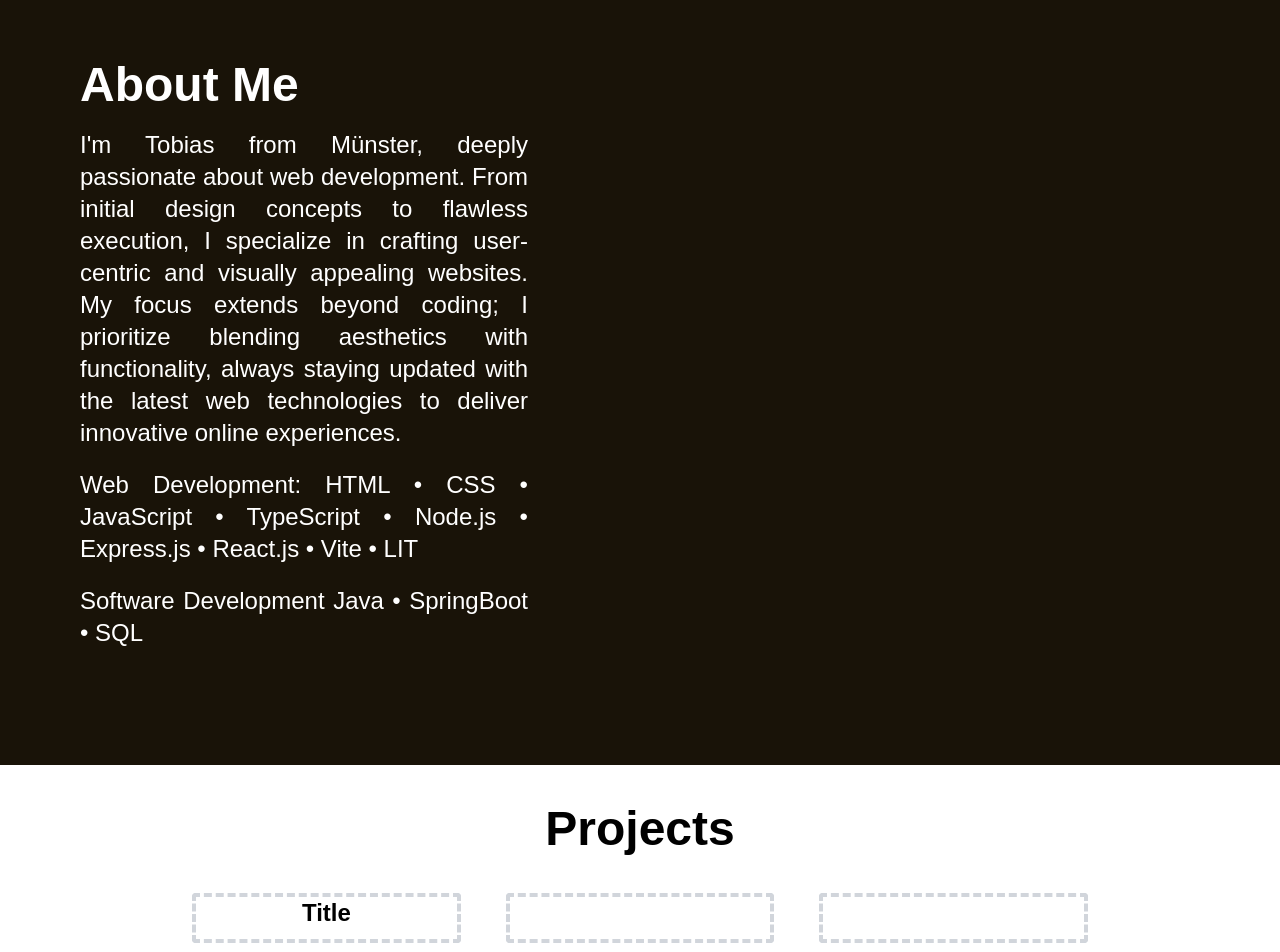
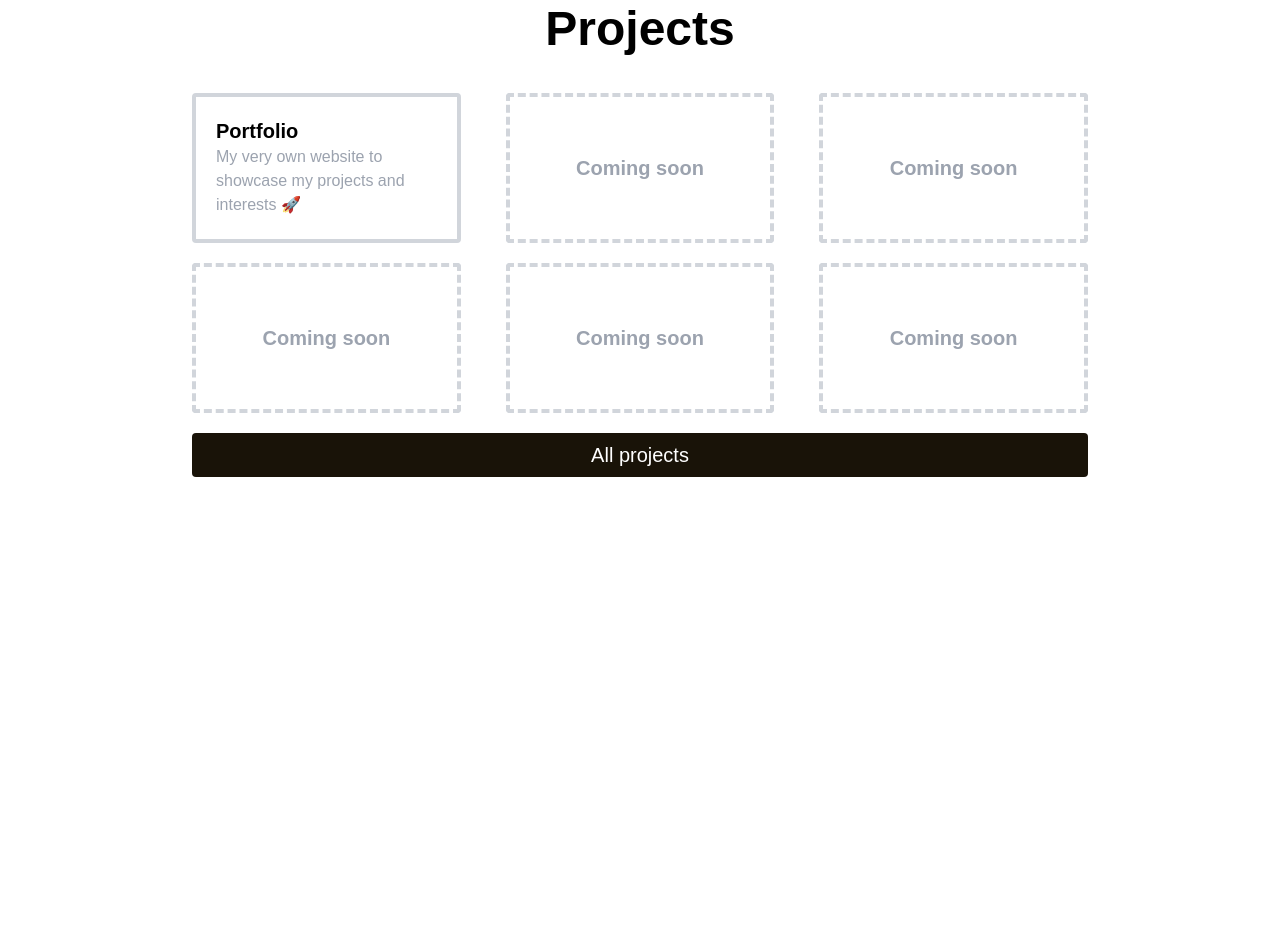
Before and after one commit to tobiasspilleman/tobiasspilleman.com, a Next.js app: page / in a window 1280 px wide. Shown: the part 820-1772 px from the top of the page. After the commit the page ends 1317 px from the top, so only its background shows below. Built offline with nearby package versions, Linux system fonts and the light colour scheme.

Commit message:
💄 Styling stuff

```diff
--- a/assets/res/projects.json
+++ b/assets/res/projects.json
@@ -1,13 +1,14 @@
 [
   {
-    "name": "Title",
-    "previewText": "BlaBlaBla",
+    "name": "Portfolio",
+    "previewText": "My very own website to showcase my projects and interests 🚀",
     "description": "",
     "technologies": [
       "react", "ts"
     ],
     "images": ["", ""],
     "state": "",
-    "finished": ""
+    "finished": "",
+    "githubLink": "https://github.com/tobiasspilleman/tobiasspilleman.com"
   }
 ]
--- a/components/NavigationBar.tsx
+++ b/components/NavigationBar.tsx
@@ -6,7 +6,7 @@ const NavigationBar = () => {
 
     return (
         <>
-            <nav className="w-screen bg-transparent px-10 lg:px- py-4 border-b border-gray-300 flex items-center justify-center sticky top-0">
+            <nav className="full bg-transparent px-10 lg:px- py-4 border-b border-gray-300 flex items-center justify-center sticky top-0">
                 <div>
                     <a href='https://tobiasspilleman.com' className="flex items-center">
                         <Image src={logo} alt="Logo" className="w-7 h-7 mr-3" />
--- a/components/ProjectPreviewComponent.tsx
+++ b/components/ProjectPreviewComponent.tsx
@@ -1,24 +1,20 @@
 import { Project } from "../interfaces/Project";
 
-/**
- * Component to preview a project.
- *
- * @param {Object} props - The component props.
- * @param {Project} props.project - The project to preview.
- * @returns {JSX.Element} The rendered component.
- */
 const ProjectPreviewComponent = ({ project }: { project?: Project }) => {
     if (!project) {
         return (
-            <div className="border-4 border-dashed border-gray-300 rounded min-h-[50px] min-w-[20px]">
+            <div className="border-4 border-dashed border-gray-300 rounded min-h-[150px] h-full min-w-[20px] flex items-center justify-center">
+                <h3 className="text-xl font-bold text-center text-gray-400 content-center center">Coming soon</h3>
             </div>
         );
     } else {
         return (
-            <div className="border-4 border-dashed border-gray-300 rounded min-h-[50px] min-w-[20px]">
-                <h3 className="text-center text-2xl font-bold">{project.name}</h3>
-                <p className="text-center text-lg">{project.description}</p>
-            </div>
+            <a href={project.githubLink}>
+                <div className="border-4 border-gray-300 rounded min-h-[150px] min-w-[20px] p-5 h-full cursor-pointer">
+                    <h3 className="text-xl font-bold">{project.name}</h3>
+                    <p className="text text-m text-gray-400">{project.previewText}</p>
+                </div>
+            </a>
         );
     }
 }
--- a/components/WelcomeComponent.tsx
+++ b/components/WelcomeComponent.tsx
@@ -3,7 +3,7 @@ import img from '../assets/logo-image.png';
 
 const WelcomeComponent = () => {
     return (
-        <div className='h-[calc(100vh-80px)] w-screen flex justify-center items-center'>
+        <div className='h-[calc(100vh-80px)] w-full flex justify-center items-center'>
             <div className='bg-grey-light h-[85vh] md:h-[85vh] w-[90vw] mb-6 md:my-0 rounded-xl flex flex-col justify-center items-center text-5xl md:text-9xl'>
                 <img src={img.src} alt="Tobias Spilleman Website Portfolio Background Image" className='absolute size-56 md:size-auto' />
                 <h1 className='font-extrabold text-gold relative bottom-16 md:bottom-28'>HI, I`M TOBI</h1>
--- a/interfaces/Project.ts
+++ b/interfaces/Project.ts
@@ -6,4 +6,5 @@ export interface Project {
     images: string[]
     state: string
     finished: string
+    githubLink: string
 }
--- a/pages/index.tsx
+++ b/pages/index.tsx
@@ -16,7 +16,6 @@ const IndexPage = () => {
       </div>
       <section className="home">
         <WelcomeComponent />
-        <AboutComponent />
         <h2 className="text-center text-5xl font-bold my-10">Projects</h2>
         <div className="flex flex-row flex-wrap justify-between mx-[15%] gap-5 mb-5">
           {projects.map((project, index) => (
@@ -31,8 +30,7 @@ const IndexPage = () => {
           ))}
         </div>
         <div className="mx-[15%] my-5">
-          <Button text="All projects" callBackFunction={console.log} />
-        </div>
+            <Button text="All projects" callBackFunction={() => { window.location.href = "https://www.tobiasspilleman.com/projects"; }} />        </div>
       </section>
     </>
   );
```
